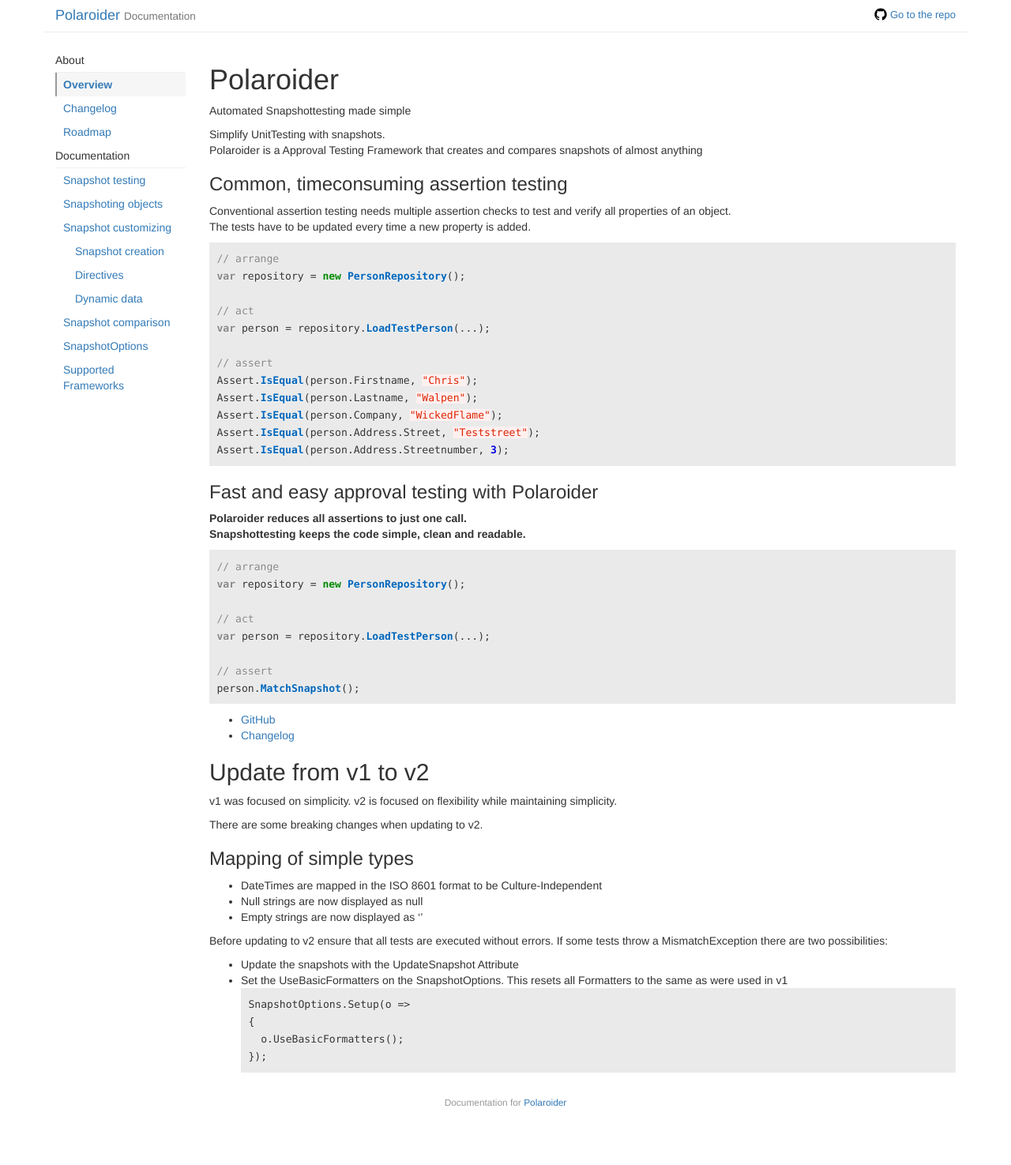
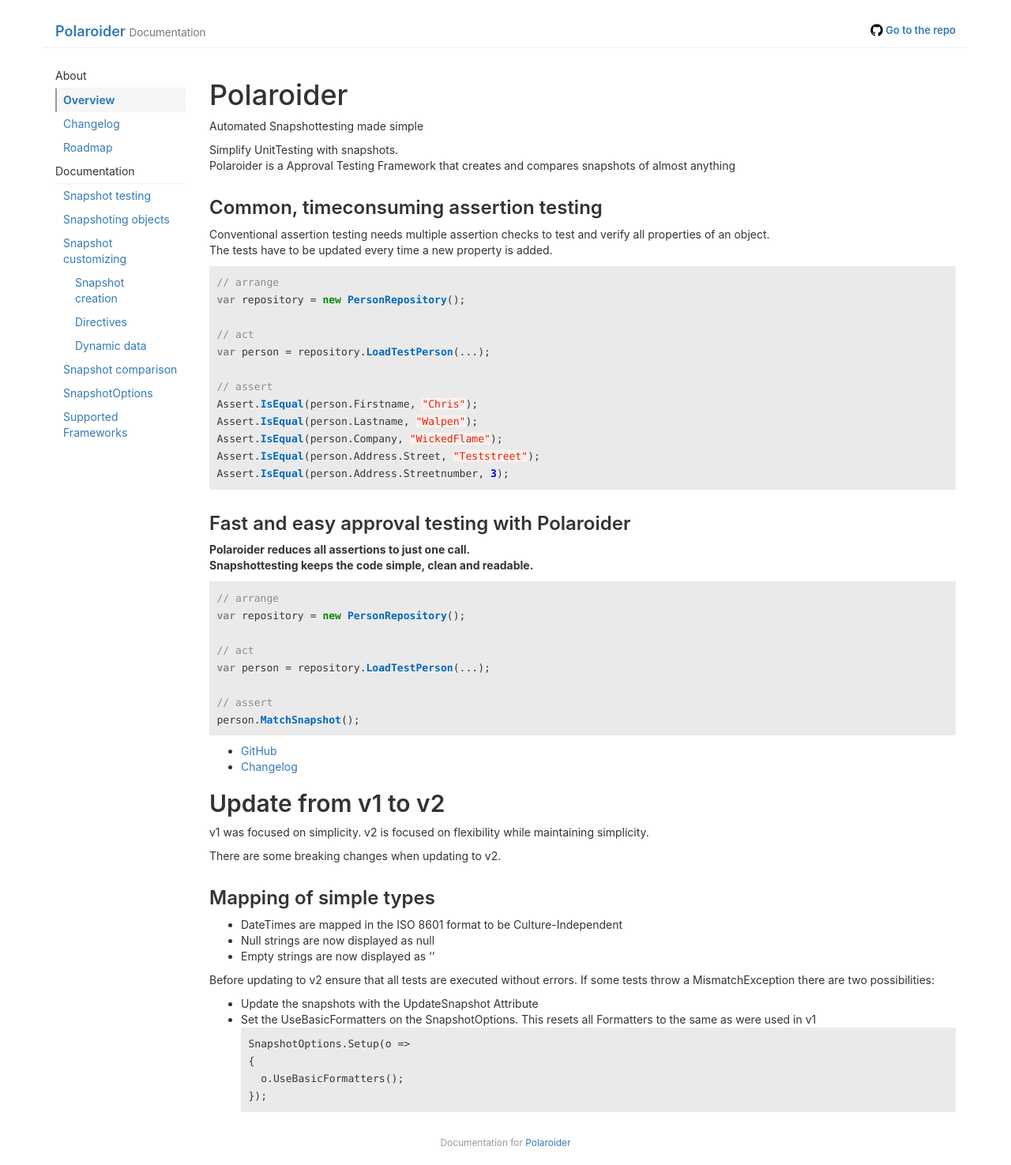
Before and after one commit to WickedFlame/Polaroider, a Jekyll site: the page built from docs/index.md, in a window 1280 px wide. Shown: the whole page at 79% size. Built offline with Jekyll 4.4.1, drawn with Linux system fonts in a browser that asks for light colours; our own code applies the rules of GitHub Pages for plain Markdown files; before the commit the page ends 1425 px from its top, so only the background shows below that.

```diff
--- a/docs/css/main.css
+++ b/docs/css/main.css
@@ -1,6 +1,7 @@
 body {
     font-weight: 400;
     text-shadow: 0 1px 1px rgba(255, 255, 255, 0.7);
+    font-family: Inter,sans-serif;
 }
 
 pre, code, pre code {
@@ -23,6 +24,14 @@ header {
 
 header a:hover {
     text-decoration: none;
+}
+
+h2, h3, h4{
+    font-weight: 600;
+}
+
+h3, h4{
+    margin-top: 30px;
 }
 
 h3:first-child {
```
